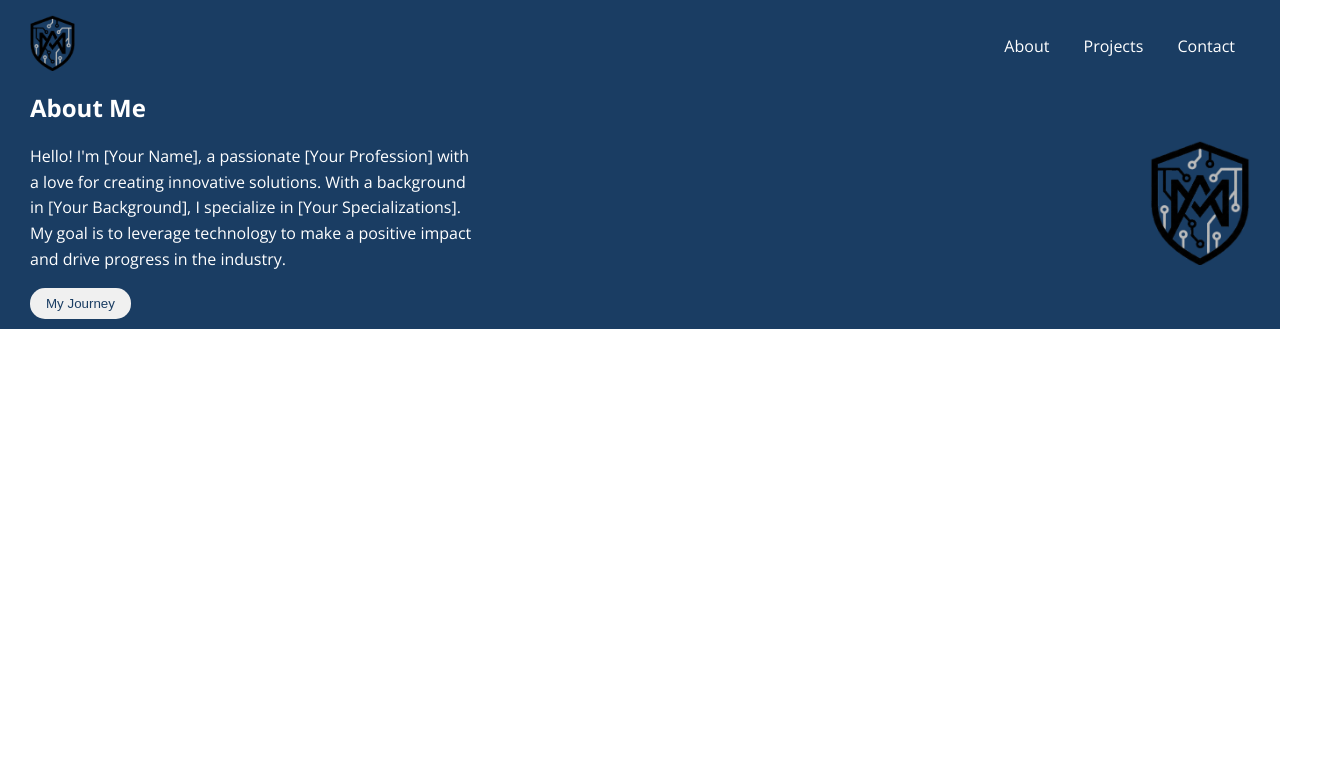
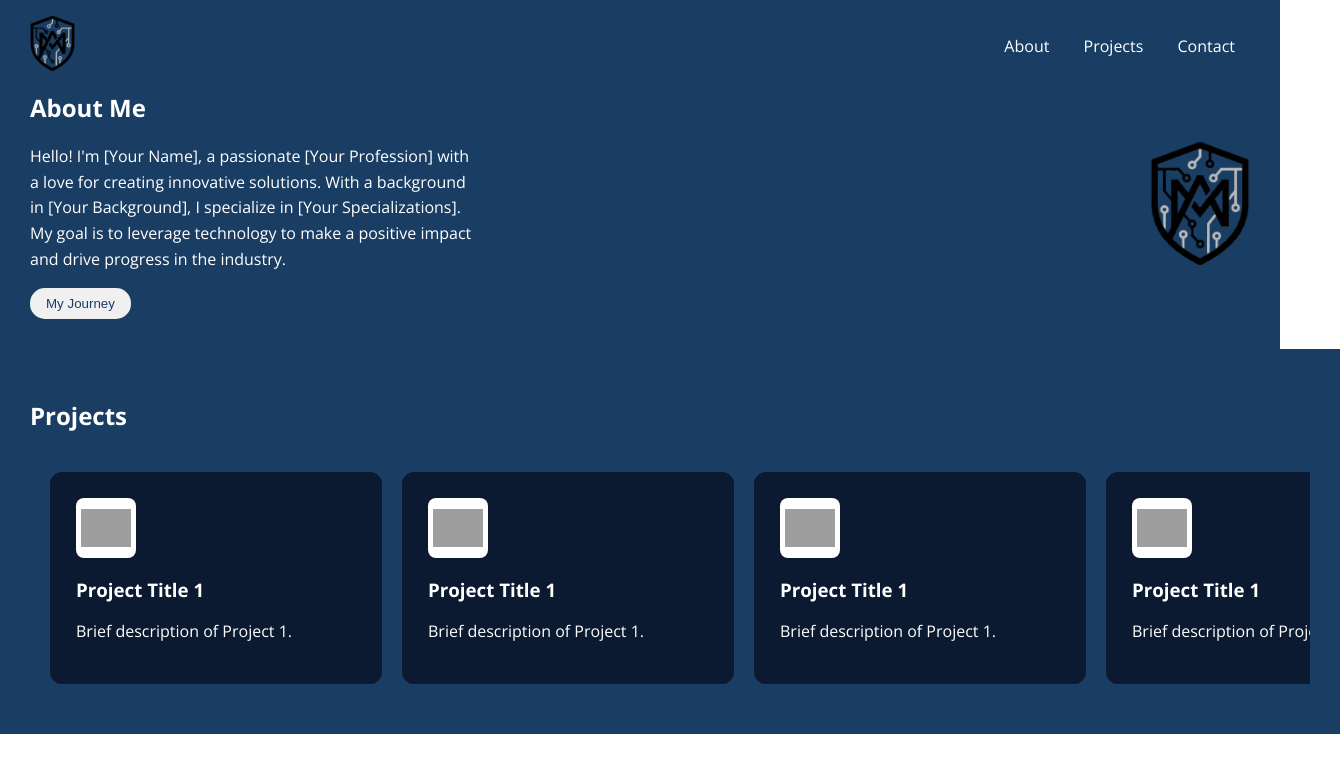
Before and after one commit to MedoMaher01/Portfolio-Project, a plain HTML site: page Index.html in a window 1280 px wide. Shown: the whole page, 1340 px wide, since content can reach past the window. Drawn offline with nearby package versions, Linux system fonts and the light colour scheme; grey boxes are pictures that could not be loaded.

Commit message:
Adding Project Section

```diff
--- a/Index.html
+++ b/Index.html
@@ -56,7 +56,54 @@
       </section>
     </div>
     <!--Projects Section-->
-    <div id="projects"></div>
+    <div id="projects">
+      <section class="projects-section">
+        <h2>Projects</h2>
+        <div class="scrolling-wrapper">
+
+    <a href="#" class="project-card">
+      <div class="card-icon">
+        <img src="Image/Logo.png" alt="Logo">
+      </div>
+      <h3>Project Title 1</h3>
+      <p>Brief description of Project 1.</p>
+    </a>
+
+        <a href="#" class="project-card">
+      <div class="card-icon">
+        <img src="Image/Logo.png" alt="Logo">
+      </div>
+      <h3>Project Title 1</h3>
+      <p>Brief description of Project 1.</p>
+    </a>
+
+        <a href="#" class="project-card">
+      <div class="card-icon">
+        <img src="Image/Logo.png" alt="Logo">
+      </div>
+      <h3>Project Title 1</h3>
+      <p>Brief description of Project 1.</p>
+    </a>
+
+            <a href="#" class="project-card">
+      <div class="card-icon">
+        <img src="Image/Logo.png" alt="Logo">
+      </div>
+      <h3>Project Title 1</h3>
+      <p>Brief description of Project 1.</p>
+    </a>
+
+            <a href="#" class="project-card">
+      <div class="card-icon">
+        <img src="Image/Logo.png" alt="Logo">
+      </div>
+      <h3>Project Title 1</h3>
+      <p>Brief description of Project 1.</p>
+    </a>
+
+        </div>
+      </section>
+    </div>
     <!--footer-->
     <div id="contact"></div>
   </body>
--- a/styles.css
+++ b/styles.css
@@ -26,11 +26,11 @@ body {
 }
 
 .navbar a:hover {
-  background-color: #f6fafd;
-  color: #1a3d63;
+  background-color: #0a1931;
+  color: white;
 }
 
-.btn{
+.btn {
   background-color: #f0f0f0;
   color: #1a3d63;
   border: none;
@@ -40,18 +40,18 @@ body {
 }
 
 .btn:hover {
-  background-color: #f6fafd;
+  color: white;
+  background-color: #0a1931;
 }
 
 .about-me {
   color: white;
   padding: 0 30px;
-  padding-bottom: 10px;
+  padding-bottom: 30px;
   background-color: #1a3d63;
   display: flex;
   justify-content: space-between;
   align-items: center;
-
 }
 
 .About-section h1 {
@@ -60,9 +60,87 @@ body {
 
 .About-section p {
   line-height: 1.6;
-    width: 450px;
+  width: 450px;
 }
 
 .about-image {
   width: 100px;
 }
+
+.projects-section {
+  color: white;
+  padding: 30px;
+  width: 100%;
+  max-width: 100%;
+  background-color: #1a3d63;
+  overflow: hidden;
+}
+
+.scrolling-wrapper {
+  display: flex;
+  overflow-x: auto;
+  padding: 20px;
+  padding-right: 50px;
+  padding-bottom: 20px;
+  gap: 20px;
+  scroll-behavior: smooth;
+  scroll-snap-type: x mandatory;
+  -webkit-overflow-scrolling: touch;
+}
+.scrolling-wrapper::-webkit-scrollbar {
+  height: 8px;
+}
+
+.scrolling-wrapper::-webkit-scrollbar-track {
+  background: #f1f1f1;
+  border-radius: 10px;
+}
+
+.scrolling-wrapper::-webkit-scrollbar-thumb {
+  background: #888;
+  border-radius: 10px;
+}
+
+.scrolling-wrapper::-webkit-scrollbar-thumb:hover {
+  background: #555;
+}
+
+.project-image {
+  width: 120px;
+}
+
+
+.project-card {
+  display: block;
+  min-width: 280px;
+  padding: 25px;
+  border-radius: 12px;
+  background-color: #0b1a30;
+  color: white;
+  text-decoration: none;
+  overflow: hidden;
+  transition: all 0.3s ease-in-out;
+  border: 1px solid transparent;
+}
+
+
+.card-icon {
+  background: white;
+  width: 60px;
+  height: 60px;
+  display: flex;
+  align-items: center;
+  justify-content: center;
+  border-radius: 8px;
+  margin-bottom: 15px;
+}
+.card-icon img {
+  max-width: 50px;
+}
+
+
+.project-card:hover {
+  transform: translateY(-7px);
+  background-color: #132a4a;
+  box-shadow: 0 10px 20px rgba(0, 0, 0, 0.4);
+}
```
